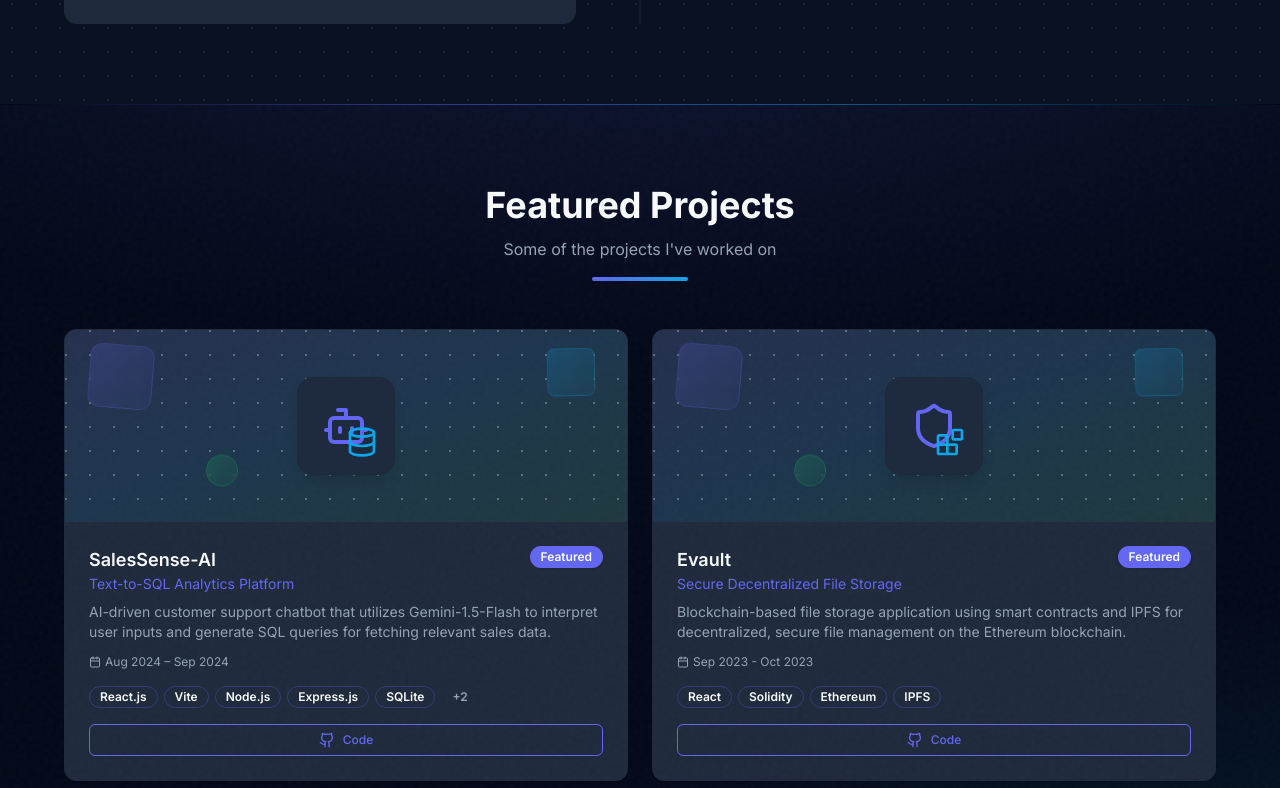
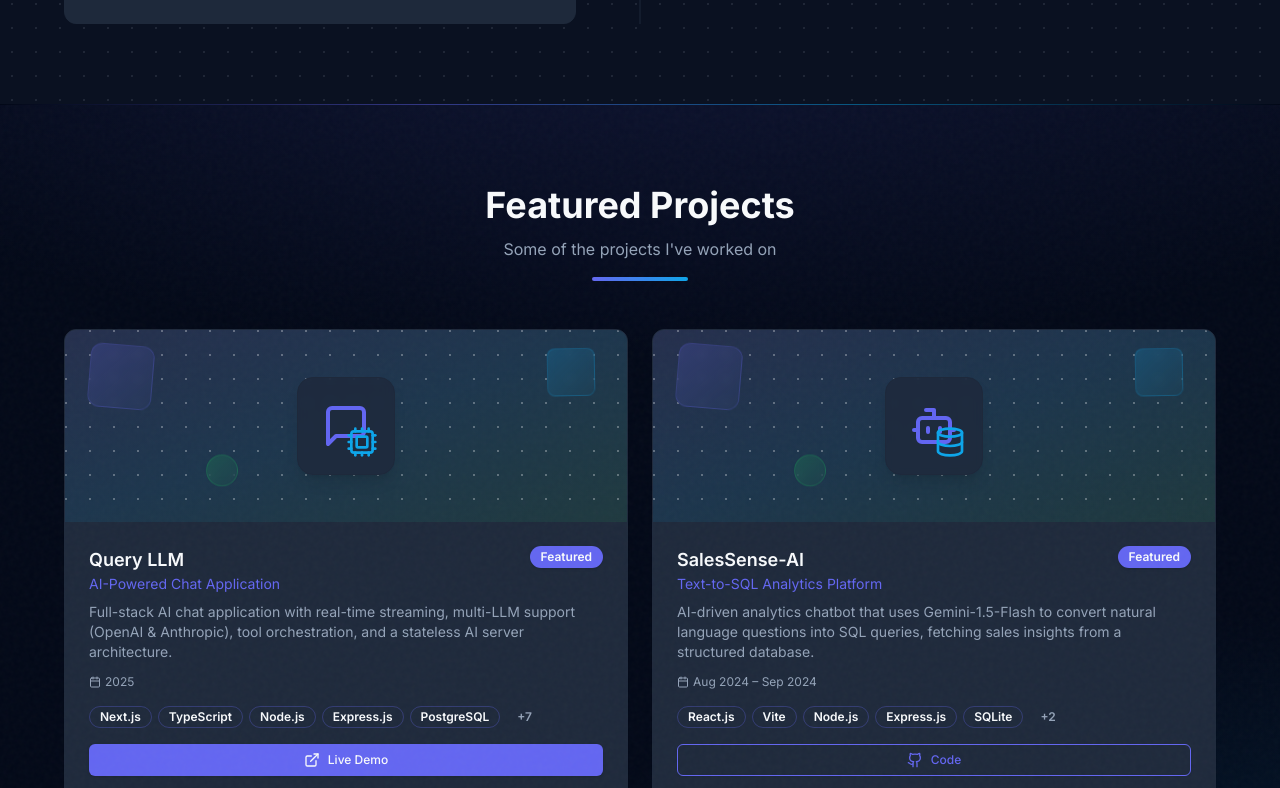
Before and after one commit to HarshalRamRV/Harshal-Portfolio, a Next.js app: page / in a window 1280 px wide. Shown: the part 2009-2797 px from the top of the page. Built offline with nearby package versions, Linux system fonts and the light colour scheme.

Commit message:
feat:update projects with query llm

```diff
--- a/app/globals.css
+++ b/app/globals.css
@@ -4,24 +4,6 @@
 
 @layer base {
   :root {
-    --background: 0 0% 100%;
-    --foreground: 222.2 84% 4.9%;
-    --card: 210 40% 98%;
-    --card-foreground: 222.2 84% 4.9%;
-    --primary: 238.7 83.5% 66.7%;
-    --primary-foreground: 210 40% 98%;
-    --secondary: 198.6 88.7% 48.4%;
-    --secondary-foreground: 222.2 47.4% 11.2%;
-    --muted: 210 40% 96.1%;
-    --muted-foreground: 215.4 16.3% 46.9%;
-    --accent: 142.1 76.2% 36.3%;
-    --accent-foreground: 222.2 47.4% 11.2%;
-    --border: 214.3 31.8% 91.4%;
-    --input: 214.3 31.8% 91.4%;
-    --ring: 238.7 83.5% 66.7%;
-  }
-
-  .dark {
     --background: 222.2 84% 4.9%;
     --foreground: 210 40% 98%;
     --card: 217.2 32.6% 17.5%;
--- a/app/layout.tsx
+++ b/app/layout.tsx
@@ -64,8 +64,7 @@
       >
         <ThemeProvider
           attribute="class"
-          defaultTheme="dark"
-          enableSystem
+          forcedTheme="dark"
           disableTransitionOnChange
         >
           <div className="relative min-h-screen flex flex-col">
--- a/components/layout/navbar.tsx
+++ b/components/layout/navbar.tsx
@@ -4,8 +4,7 @@
 import { motion, useScroll, useMotionValueEvent } from "framer-motion";
 import { Menu, X } from "lucide-react";
 import { cn } from "@/lib/utils";
-import { ThemeToggle } from "./theme-toggle";
-import { navLinks, personalInfo } from "@/data/personal";
+import { navLinks } from "@/data/personal";
 import { Button } from "@/components/ui/button";
 
 export function Navbar() {
@@ -67,12 +66,10 @@
                 {link.name}
               </motion.button>
             ))}
-            <ThemeToggle />
           </div>
 
           {/* Mobile Menu Button */}
           <div className="flex md:hidden items-center gap-2">
-            <ThemeToggle />
             <Button
               variant="ghost"
               size="icon"
--- a/components/shared/project-card.tsx
+++ b/components/shared/project-card.tsx
@@ -1,7 +1,7 @@
 "use client";
 
 import { motion } from "framer-motion";
-import { ExternalLink, Github, Calendar, Bot, Database, Shield, Blocks, Code2 } from "lucide-react";
+import { ExternalLink, Github, Calendar, Bot, Database, MessageSquare, Cpu, Code2 } from "lucide-react";
 import { Badge } from "@/components/ui/badge";
 import { Button } from "@/components/ui/button";
 import { Card, CardContent, CardFooter, CardHeader } from "@/components/ui/card";
@@ -13,16 +13,16 @@
 }
 
 const projectIcons: Record<string, React.ReactNode> = {
+  "query-llm": (
+    <>
+      <MessageSquare className="h-12 w-12 text-primary" />
+      <Cpu className="h-8 w-8 text-secondary absolute bottom-4 right-4" />
+    </>
+  ),
   "salessense-ai": (
     <>
       <Bot className="h-12 w-12 text-primary" />
       <Database className="h-8 w-8 text-secondary absolute bottom-4 right-4" />
-    </>
-  ),
-  "evault": (
-    <>
-      <Shield className="h-12 w-12 text-primary" />
-      <Blocks className="h-8 w-8 text-secondary absolute bottom-4 right-4" />
     </>
   ),
 };
@@ -30,12 +30,14 @@
 export function ProjectCard({ project, index }: ProjectCardProps) {
   return (
     <motion.div
+      className="h-full"
       initial={{ opacity: 0, y: 40 }}
       whileInView={{ opacity: 1, y: 0 }}
       viewport={{ once: true }}
       transition={{ duration: 0.5, delay: index * 0.1 }}
     >
       <motion.div
+        className="h-full"
         whileHover={{ y: -8 }}
         transition={{ duration: 0.2 }}
       >
--- a/data/projects.ts
+++ b/data/projects.ts
@@ -14,13 +14,39 @@
 
 export const projects: Project[] = [
   {
+    id: "query-llm",
+    title: "Query LLM",
+    subtitle: "AI-Powered Chat Application",
+    description:
+      "Full-stack AI chat application with real-time streaming, multi-LLM support (OpenAI & Anthropic), tool orchestration, and a stateless AI server architecture.",
+    longDescription:
+      "Built a full-stack AI chat platform featuring a Next.js frontend, a RESTful Node.js/Express API backend, and a dedicated AI server. The AI server supports dual transport (custom SSE and Vercel AI SDK Data Stream Protocol), typed stream events, and a tool registry with Zod-validated parameters. Integrates OpenAI and Anthropic models with Firebase Auth for authentication and PostgreSQL/Prisma for persistence.",
+    technologies: [
+      "Next.js",
+      "TypeScript",
+      "Node.js",
+      "Express.js",
+      "PostgreSQL",
+      "Prisma",
+      "Firebase Auth",
+      "Vercel AI SDK",
+      "OpenAI",
+      "Anthropic",
+      "TailwindCSS",
+      "shadcn/ui",
+    ],
+    liveUrl: "https://query-llm-frontend.vercel.app/",
+    featured: true,
+    date: "2025",
+  },
+  {
     id: "salessense-ai",
     title: "SalesSense-AI",
     subtitle: "Text-to-SQL Analytics Platform",
     description:
-      "AI-driven customer support chatbot that utilizes Gemini-1.5-Flash to interpret user inputs and generate SQL queries for fetching relevant sales data.",
+      "AI-driven analytics chatbot that uses Gemini-1.5-Flash to convert natural language questions into SQL queries, fetching sales insights from a structured database.",
     longDescription:
-      "Created an AI-driven customer support chatbot that utilizes the Gemini-1.5-Flash to interpret user inputs and generate SQL queries for fetching relevant sales data. It uses the generated SQL queries to fetch data from the database and deliver accurate, contextually relevant responses to queries.",
+      "Built an AI-driven customer support and analytics chatbot powered by Gemini-1.5-Flash. The system interprets natural language user inputs, generates precise SQL queries, and executes them against a SQLite database to surface accurate sales insights. Features a React-based conversational UI with a Node.js/Express backend, enabling non-technical users to query sales data without writing a single line of SQL.",
     technologies: [
       "React.js",
       "Vite",
@@ -34,17 +60,4 @@
     featured: true,
     date: "Aug 2024 – Sep 2024",
   },
-  {
-    id: "evault",
-    title: "Evault",
-    subtitle: "Secure Decentralized File Storage",
-    description:
-      "Blockchain-based file storage application using smart contracts and IPFS for decentralized, secure file management on the Ethereum blockchain.",
-    longDescription:
-      "Implemented smart contracts in Solidity to oversee file uploads and manage access controls, ensuring secure and transparent interactions among users on the Ethereum blockchain. Leveraged the InterPlanetary File System (IPFS) for decentralized file storage.",
-    technologies: ["React", "Solidity", "Ethereum", "IPFS"],
-    githubUrl: "https://github.com/HarshalRamRV/Project-eVault",
-    featured: true,
-    date: "Sep 2023 - Oct 2023",
-  },
 ];
```
Also changed, not shown: 1 other file (tests, documents, lock files or other folders).
